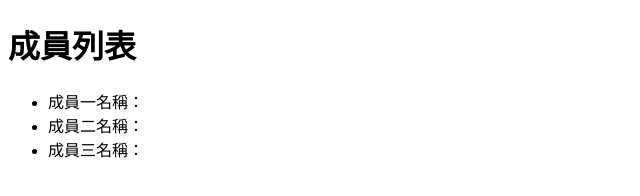
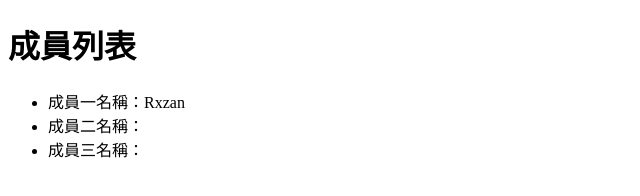
Before and after one commit to TzuruC/1122-4b, a plain HTML site: page index.html in a window 1280 px wide. Shown: the full height of the page, 0-640 px from the left. Drawn offline with Linux system fonts and the light colour scheme.

Commit message:
新增成員一名稱

```diff
--- a/index.html
+++ b/index.html
@@ -8,7 +8,7 @@
 <body>
     <h1>成員列表</h1>
     <ul>
-        <li>成員一名稱：</li>
+        <li>成員一名稱：Rxzan</li>
         <li>成員二名稱：</li>
         <li>成員三名稱：</li>
     </ul>
```
